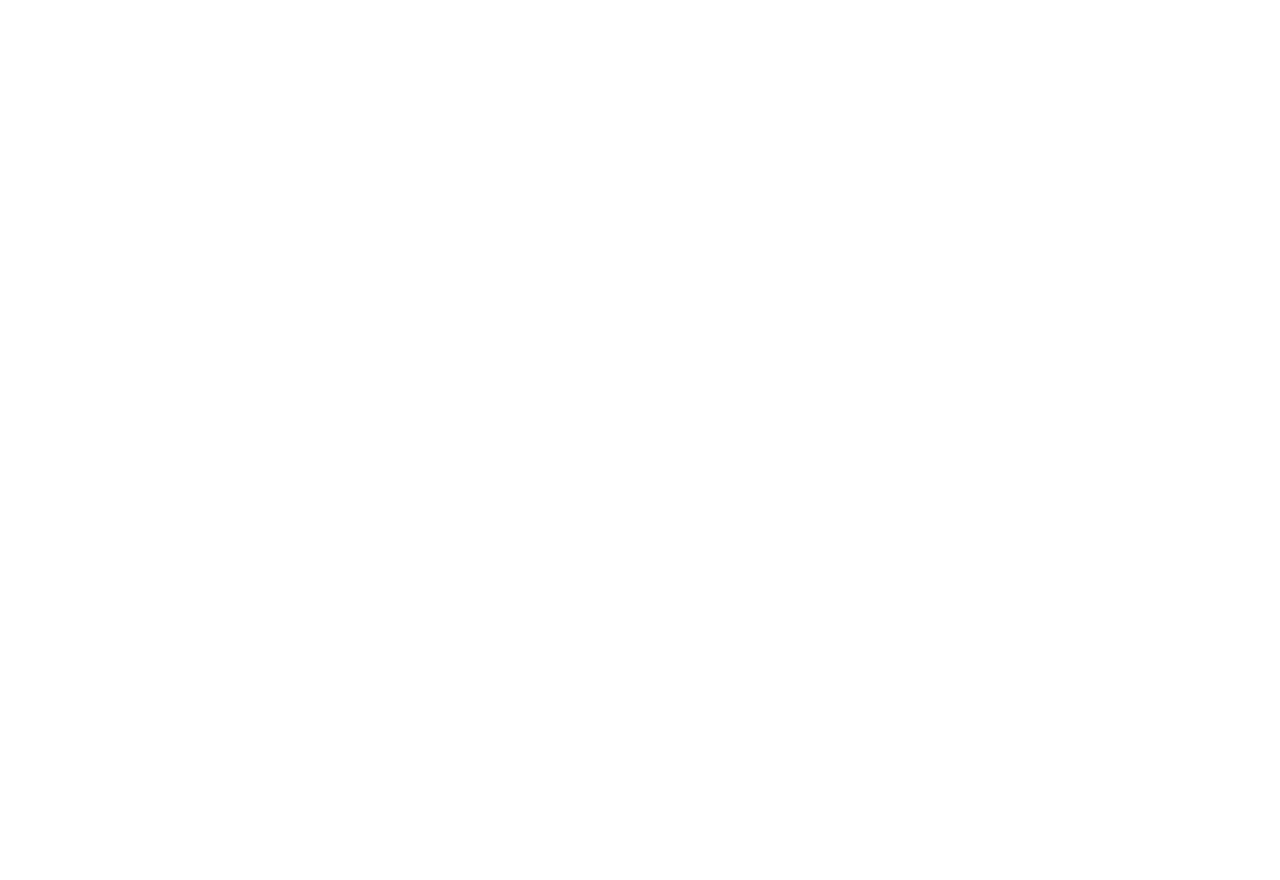
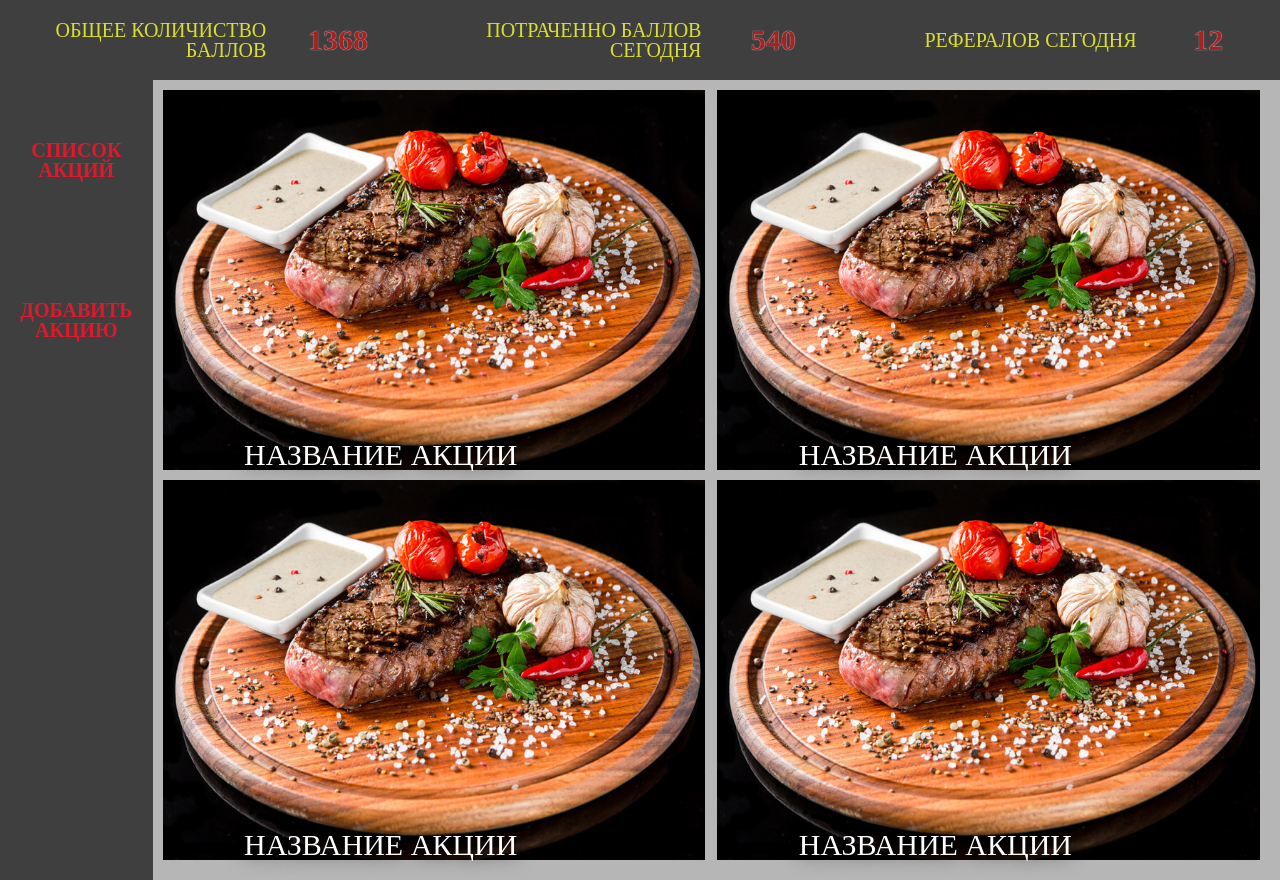
Before and after one commit to VladislavZvolinsky/TaygerApp, a plain HTML site: page promo-page.html in a window 1280 px wide. Before the commit the page ends 800 px from the top, so only its background shows below. Drawn offline with Linux system fonts and the light colour scheme.

Commit message:
promo page

```diff
--- a/css/style.css
+++ b/css/style.css
@@ -268,8 +268,6 @@
 /*news-admin*/
 
 .news-main {
-/*	background: url(../img/login-bg.png) 50% no-repeat #000000;
-	background-size: 40%;*/
 	height: 100vh;
 	display: flex;
 	justify-content: center;
@@ -280,8 +278,6 @@
 	padding: 40px;
 	display: flex;
 	flex-direction: column;
-/*	border-radius: 3%;*/
-/*	box-shadow: 0 0 30px #fffffff5;*/
 }
 
 .news-main .form-news form {
@@ -322,3 +318,34 @@
 	border: 1px solid #ffffff;
 	margin-top: 20px;
 }
+
+/*promo page*/
+
+.main .content-promo {
+	width: 87%;
+	background-color: #3f3f3f61;
+	padding: 10px;
+	overflow: hidden;
+	display: flex;
+	flex-wrap: wrap;
+	justify-content: space-between;
+	z-index: -2;
+}
+
+.main .content-promo .promo-img {
+	background: url(../img/shares-bg.jpg) 50% no-repeat;
+	background-size: cover;
+	width:	49%;
+	padding-top: 20%;
+	margin: 0 10px 10px 0;
+	padding-top: 350px;
+	z-index: -1;
+}
+
+.main .content-promo .promo-img .promo-name {
+    display: block;
+    margin-left: 15%;
+    font-size: 30px;
+    color: #ffffff;
+    text-shadow: 0 0 20px #000000;
+}
--- a/promo-page.html
+++ b/promo-page.html
@@ -0,0 +1,73 @@
+<!DOCTYPE html>
+<html lang="en">
+<head>
+	<meta charset="UTF-8">
+	<meta name="viewport" content="width=device-width, user-scalable=no, initial-scale=1.0, maximum-scale=1.0, minimum-scale=1.0">
+	<title>News page</title>
+	<link rel="stylesheet" href="css/reset.css">
+	<link rel="stylesheet" href="css/style.css">
+</head>
+<body>
+	<header class="header">
+		<div class="total-points">
+			<h2>
+				ОБЩЕЕ КОЛИЧИСТВО БАЛЛОВ
+			</h2>
+			<p class="points">
+				1368
+			</p>
+		</div>
+		<div class="used-points">
+			<h2>
+				ПОТРАЧЕННО БАЛЛОВ СЕГОДНЯ
+			</h2>
+			<p class="points">
+				540
+			</p>
+		</div>
+		<div class="referrals-today">
+			<h2>
+				РЕФЕРАЛОВ СЕГОДНЯ
+			</h2>
+			<p class="points">
+				12
+			</p>
+		</div>
+	</header>
+
+	<div class="main">
+		<div class="side-bar">
+			<a class="list-news" href="">СПИСОК АКЦИЙ</a>
+			<a class="add-news" href="promo-admin.html">ДОБАВИТЬ АКЦИЮ</a>
+		</div>
+		<div class="content-promo">
+				<div class="promo-img">
+					<h1 class="promo-name">
+					НАЗВАНИЕ АКЦИИ
+					</h1>
+				</div>
+
+				<div class="promo-img">
+					<h1 class="promo-name">
+					НАЗВАНИЕ АКЦИИ
+					</h1>
+				</div>
+
+				<div class="promo-img">
+					<h1 class="promo-name">
+					НАЗВАНИЕ АКЦИИ
+					</h1>
+				</div>
+
+				<div class="promo-img">
+					<h1 class="promo-name">
+					НАЗВАНИЕ АКЦИИ
+					</h1>
+				</div>
+		</div>
+
+	</div>
+
+	<script src="js/script.js"></script>
+</body>
+</html>
```
Also changed, not shown: news-page.html (+1 -1 lines).
